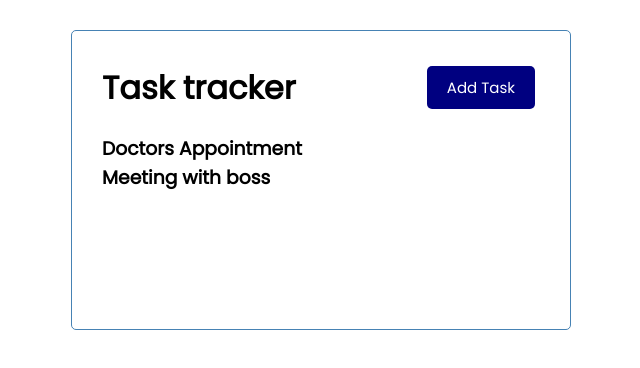
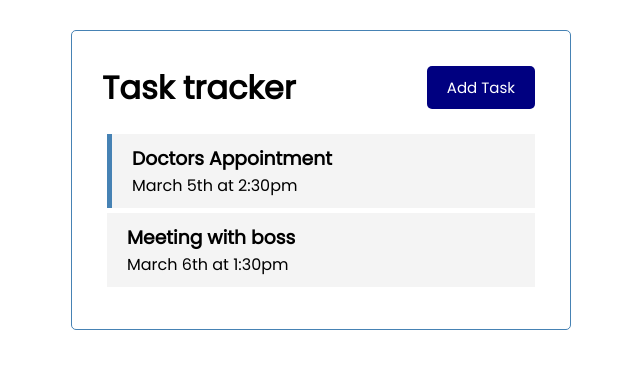
Before and after one commit to mae-noh/Vue-tasktracker, a Vue app: page / in a window 1280 px wide. Shown: the top 368 px of the page, without its empty margins (319-959 px from the left). Built offline with nearby package versions, Linux system fonts and the light colour scheme.

Commit message:
Add Task.vue

```diff
--- /dev/null
+++ b/src/components/Task.vue
@@ -0,0 +1,37 @@
+<template>
+    <div :class="[task.reminder ? 'reminder' : '', 'task']">
+        <h3> {{ task.text }}
+            <i class="fas fa-times"></i>
+        </h3>
+        <p> {{ task.day }} </p>
+    </div>
+</template>
+
+<script>
+export default {
+    name: 'Task',
+    props: {
+        task: Object,
+    },
+}
+</script>
+
+<style scoped>
+.fas {
+  color: red;
+}
+.task {
+  background: #f4f4f4;
+  margin: 5px;
+  padding: 10px 20px;
+  cursor: pointer;
+}
+.task.reminder {
+  border-left: 5px solid steelblue;
+}
+.task h3 {
+  display: flex;
+  align-items: center;
+  justify-content: space-between;
+}
+</style>
--- a/src/components/Tasks.vue
+++ b/src/components/Tasks.vue
@@ -1,14 +1,19 @@
 <template>
     <div :key="task.id" v-for="task in tasks">
-        <h3>{{ task.text }}</h3>
+        <Task :task="task"/>
     </div>
 </template>
 
 <script>
+import Task from './Task'
+
 export default {
     name: 'Tasks',
-    props:{
-        tasks: Array
+    props: {
+        tasks: Array,
+    },
+    components: {
+        Task,
     }
 }
 </script>
```
Also changed, not shown: src/App.vue (indentation only).
